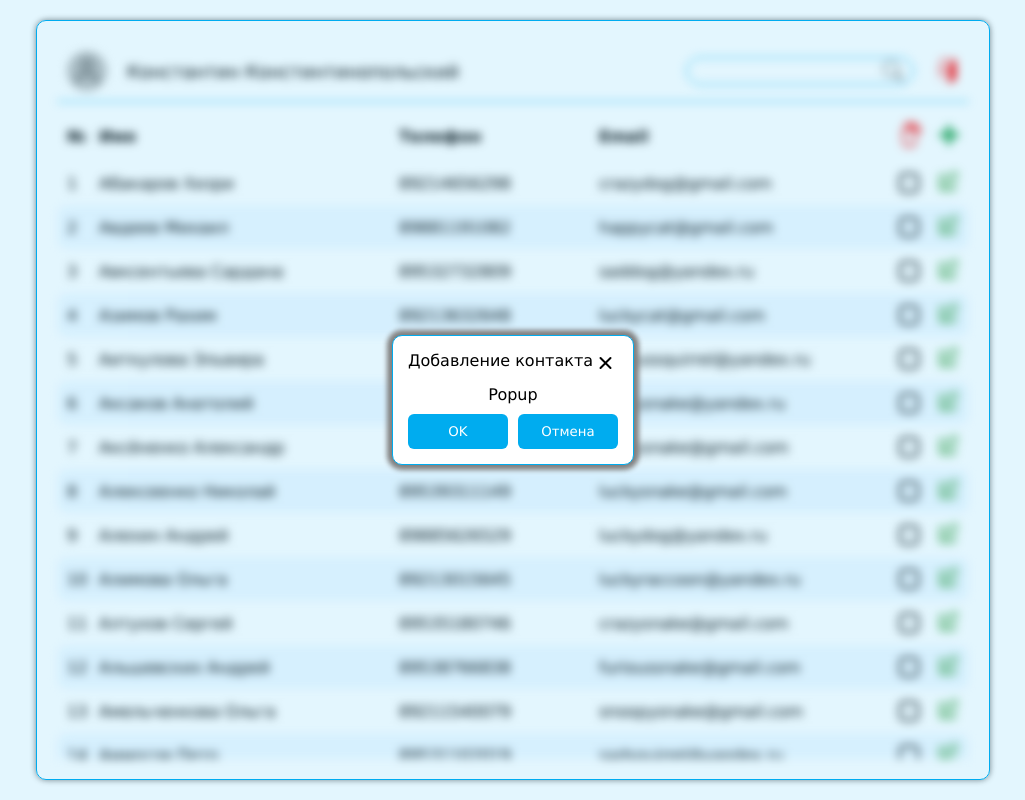
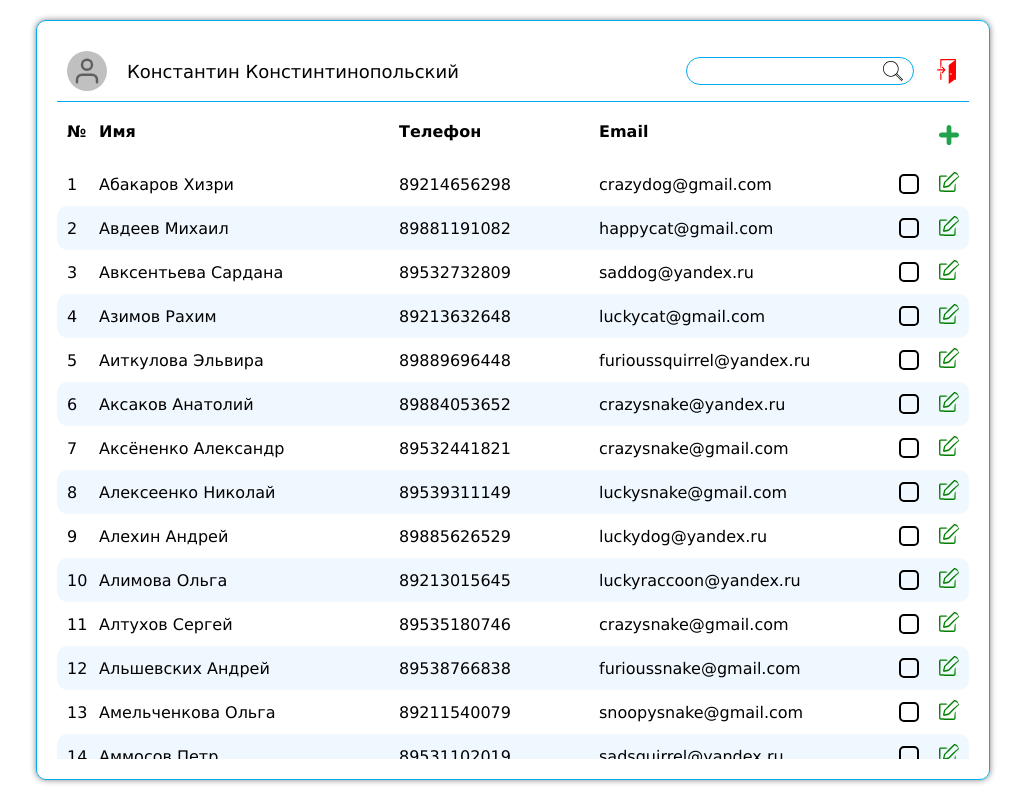
Before and after one commit to GrigorenkoSergey/contacts-front, a React (Create React App) app: page /contacts in a window 1280 px wide. Shown: the whole page, without its empty margins (127-1152 px from the left). Built offline with nearby package versions, Linux system fonts and the light colour scheme.

Commit message:
updated popups logic

```diff
--- a/src/components/Contacts/Contacts.module.css
+++ b/src/components/Contacts/Contacts.module.css
@@ -94,6 +94,7 @@
 
 .listHeader {
   font-weight: bold;
+  min-height: 50px;
 }
 
 .checkboxContainer {
--- a/src/components/Contacts/Contacts.tsx
+++ b/src/components/Contacts/Contacts.tsx
@@ -1,17 +1,33 @@
 import React, { useState } from 'react';
+import { useNavigate } from 'react-router-dom';
 import { Delete, Edit, Add, User, DoorExit } from '../../assets/icons';
 import { cn } from '../../utils';
 import { Popup } from '../Popup';
 import { contacts } from './mocks';
 import s from './Contacts.module.css';
 
+type Popup = 'exit' | 'edit' | 'delete' | 'add';
+
+type PopupProps = {
+  onAccept: () => void
+  onCancel: () => void
+};
+const popupMapper: (x: PopupProps) => Record<Popup, JSX.Element> = x => ({
+  add: <AddContact {...x} />,
+  delete: <RemoveContact {...x} />,
+  edit: <EditContact {...x} />,
+  exit: <ConfirmExit {...x} />
+});
+
 type Props = {
   className?: string
 };
 
 export function Contacts(x: Props) {
-  const [showPopup, setShowPopup] = useState(true);
+  const [popup, setPopup] = useState<Popup>();
   const [filter, setFilter] = useState('');
+  const [selectedIds, setSelectedIds] = useState<number[]>([]);
+
   const filteredContacts = !filter
     ? contacts
     : contacts.filter(
@@ -21,17 +37,34 @@ export function Contacts(x: Props) {
       }
     );
 
-  const openPopup = () => setShowPopup(true);
+  const onAcceptMapper: Record<Popup, () => void> = {
+    exit: () => {},
+    delete: () => {
+      console.log('delete contact');
+      setPopup(undefined);
+    },
+
+    add: () => {
+      console.log('add contact');
+      setPopup(undefined);
+    },
+
+    edit: () => {
+      console.log('edit contact');
+      setPopup(undefined);
+    },
+  };
+  const onCancel = () => setPopup(undefined);
+  const onAccept = popup && onAcceptMapper[popup];
+
+  const handleItemSelect = (e: React.ChangeEvent<HTMLInputElement>, id: number) => {
+    if (e.target.checked) setSelectedIds([...selectedIds, id]);
+    else setSelectedIds(selectedIds.filter(v => v !== id));
+  };
 
   return (
     <div className={cn(s.contacts, x.className)}>
-      { showPopup && (
-        <Popup title="Добавление контакта"
-               onCancel={() => setShowPopup(false)}
-               onAccept={() => setShowPopup(false)}>
-          Popup
-        </Popup>
-      ) }
+      { popup && onAccept && popupMapper({ onCancel, onAccept })[popup] }
 
       <div className={s.header}>
         <div className={cn(s.iconWrapper, s.user)}>
@@ -48,7 +81,7 @@ export function Contacts(x: Props) {
 
         <DoorExit width={25}
                   className={s.signOut}
-                  onClick={openPopup} />
+                  onClick={() => setPopup('exit')} />
       </div>
 
       <div className={s.list}>
@@ -59,14 +92,16 @@ export function Contacts(x: Props) {
           <span className={cn(s.listHeader, s.phone)}>Телефон</span>
           <span className={cn(s.listHeader, s.emai)}>Email</span>
           <div className={s.iconWrapper}>
-            <Delete width={25}
-                    className={s.delete}
-                    onClick={openPopup} />
+            { selectedIds.length > 0 && (
+              <Delete width={25}
+                      className={s.delete}
+                      onClick={() => setPopup('delete')} />
+            ) }
           </div>
           <div className={s.iconWrapper}>
             <Add width={20}
                  className={s.add}
-                 onClick={openPopup} />
+                 onClick={() => setPopup('add')} />
           </div>
         </div>
 
@@ -80,7 +115,9 @@ export function Contacts(x: Props) {
             : filteredContacts.map((c, i) => (
               <div className={s.row} key={c.id}>
                 <span className={s.number}>{ i + 1 }</span>
-                <ContactItem contact={c} onEditClick={openPopup} />
+                <ContactItem contact={c}
+                             onSelect={e => handleItemSelect(e, c.id)}
+                             onEditClick={() => setPopup('edit')} />
               </div>
             )) }
 
@@ -94,17 +131,21 @@ export function Contacts(x: Props) {
 type ContactItemProps = {
   contact: typeof contacts[number]
   onEditClick: () => void
+  onSelect: (e: React.ChangeEvent<HTMLInputElement>) => void
 };
 
 function ContactItem(x: ContactItemProps) {
-  const { contact, onEditClick } = x;
+  const { contact, onEditClick, onSelect } = x;
+
   return (
     <>
       <span className={s.name}>{ contact.name }</span>
       <span className={s.phone}>{ contact.phone }</span>
       <span className={s.email}>{ contact.email }</span>
       <label className={s.checkboxLabel}>
-        <input type="checkbox" className={s.checkboxInput} />
+        <input type="checkbox"
+               className={s.checkboxInput}
+               onChange={onSelect} />
         <span className={s.checkbox}></span>
       </label>
       <div className={s.iconWrapper}>
@@ -113,3 +154,39 @@ function ContactItem(x: ContactItemProps) {
     </>
   );
 }
+
+function ConfirmExit(x: PopupProps) {
+  const navigate = useNavigate();
+
+  return (
+    <Popup onAccept={() => navigate('/')}
+           onCancel={x.onCancel}
+           title="Подтвердите выход">
+      Вы действительно хотите выйти?
+    </Popup>
+  );
+}
+
+function EditContact(x: PopupProps) {
+  return (
+    <Popup onAccept={x.onAccept} onCancel={x.onCancel} title="Редактирование...">
+      Редактирование
+    </Popup>
+  );
+}
+
+function AddContact(x: PopupProps) {
+  return (
+    <Popup onAccept={x.onAccept} onCancel={x.onCancel} title="Добавление...">
+      Добавление
+    </Popup>
+  );
+}
+
+function RemoveContact(x: PopupProps) {
+  return (
+    <Popup onAccept={x.onAccept} onCancel={x.onCancel} title="Удаление...">
+      Вы действительно хотите удалить данные контакты?
+    </Popup>
+  );
+}
--- a/src/components/Popup/Popup.module.css
+++ b/src/components/Popup/Popup.module.css
@@ -28,6 +28,12 @@
   justify-content: space-between;
 }
 
+.title {
+  padding-left: 10px;
+  margin-bottom: 10px;
+  margin-top: 10px;
+}
+
 .closeBtn, .openBtn, .cancelBtn {
   cursor: pointer;
 }
--- a/src/components/Popup/Popup.tsx
+++ b/src/components/Popup/Popup.tsx
@@ -31,7 +31,7 @@ export function Popup(x: Props) {
     <div className={s.substrate}>
       <div className={s.popup}>
         <div className={s.header}>
-          <div className={s.title}>{ title }</div>
+          <h3 className={s.title}>{ title }</h3>
           <Close width={25}
                  className={s.closeBtn}
                  onClick={onCancel} />
```
